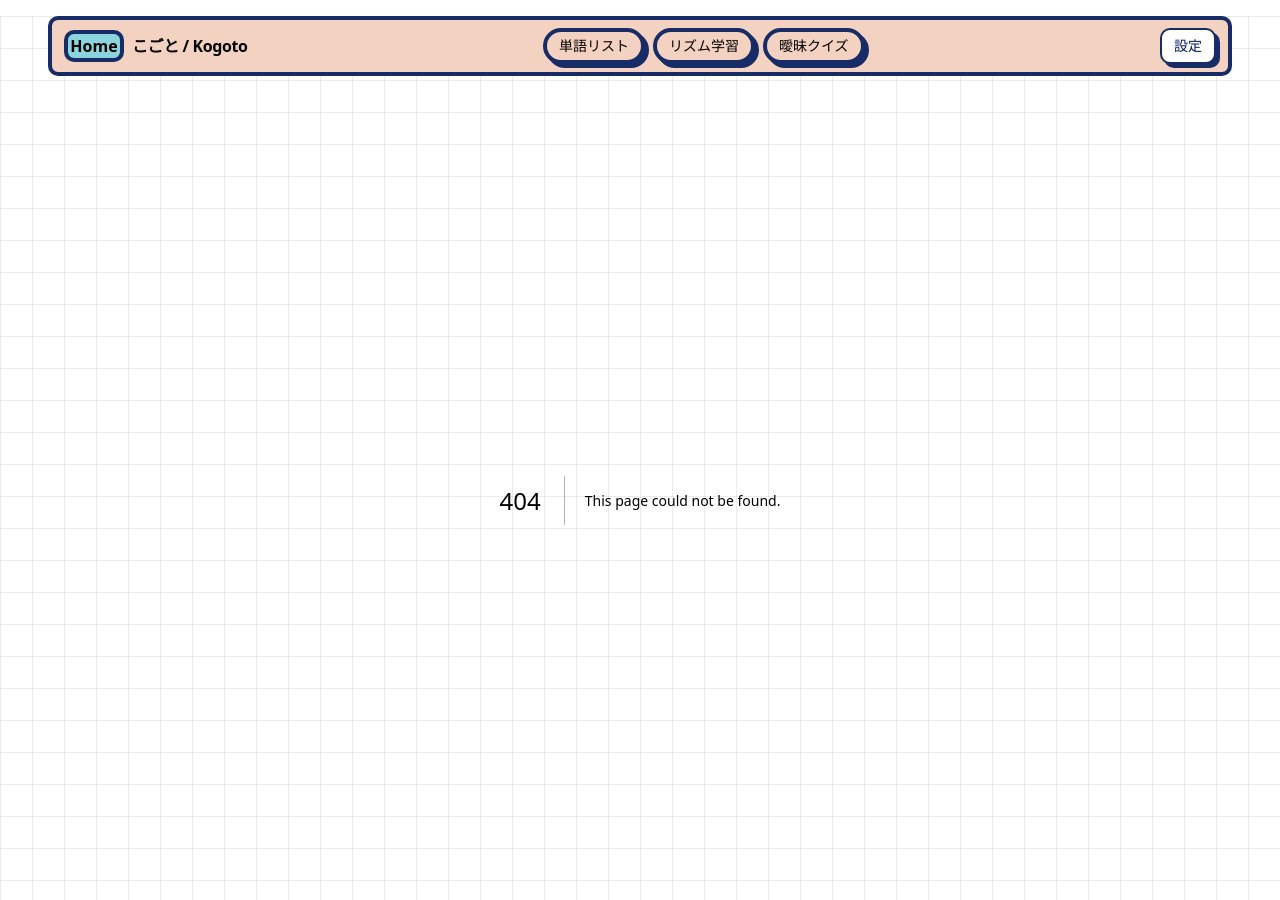
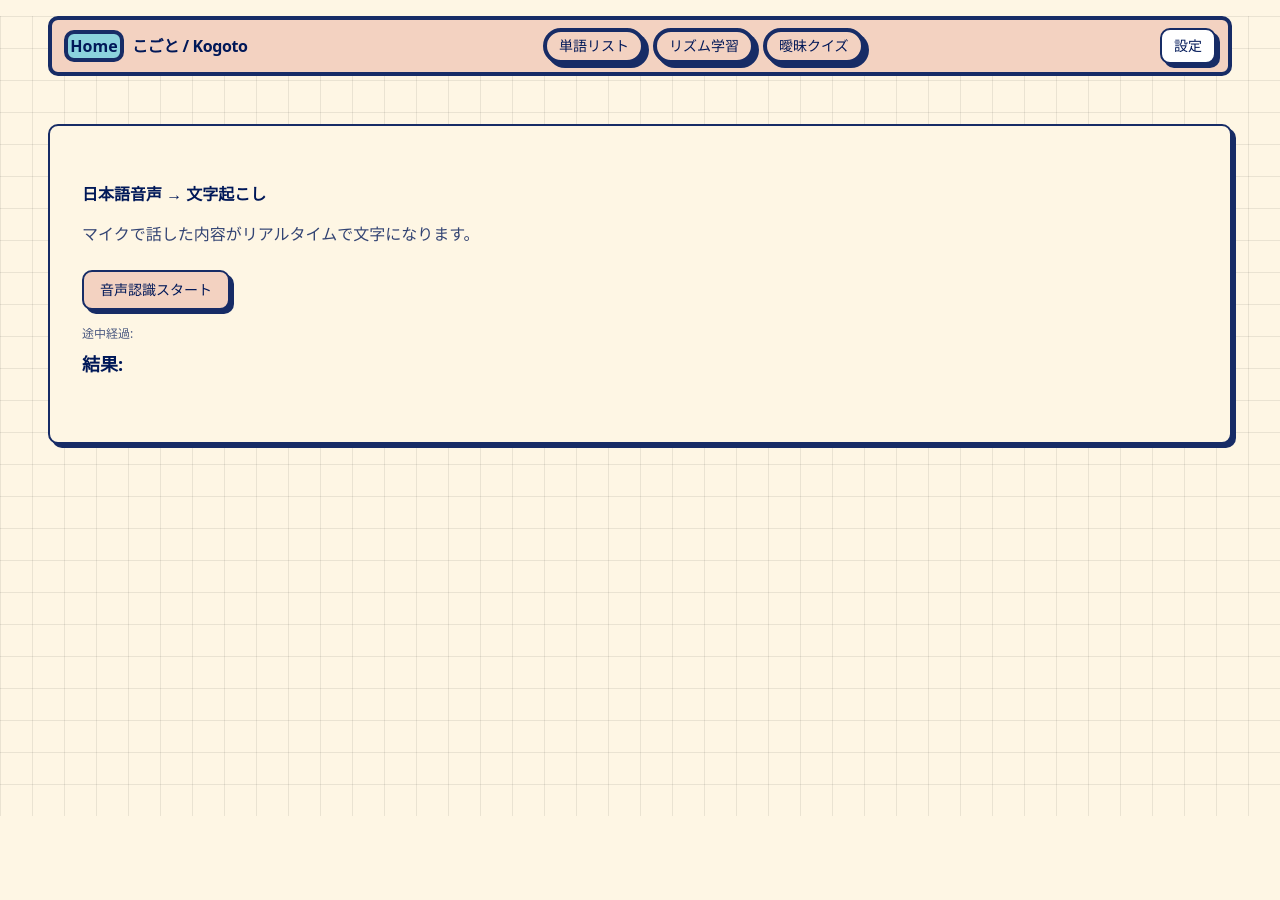
Before and after one commit to vonaskr/kogoto, a Next.js app: page /voice-transcribe in a window 1280 px wide. Before the commit this address had no page. After the commit the page ends 816 px from the top, so only its background shows below. Built offline with nearby package versions, Linux system fonts and the light colour scheme; a web font is replaced by a local one.

Commit message:
add: 文字お越し用ページ追加

```diff
--- a/src/app/rhythm/play/page.tsx
+++ b/src/app/rhythm/play/page.tsx
@@ -59,9 +59,8 @@ function RhythmPlayInner()  {
   const [matchInfo, setMatchInfo] = useState<{
   spokenRaw: string;
   spokenNorm: string;
-    rule: 'number'|'keyword'|'none';
+  rule: 'number'|'reading'|'none';
   matchedIndex: number|null;  // 0-based
-    tokensByChoice: string[][];
   note?: string;
 }|null>(null);
   const [debugRhythm, setDebugRhythm] = useState(false);
@@ -103,6 +102,12 @@ function RhythmPlayInner()  {
   }, []);
 
   const q = qs[idx];
+  const choicesForMatch = q
+    ? q.choices.map((label, i) => ({
+        label,
+        reading: (q as any).choiceReadings?.[i],
+      }))
+    : [];
   const progress = qs.length ? (idx / qs.length) * 100 : 0;
 
   // 判定処理（即時 or 自動）
@@ -168,22 +173,25 @@ function RhythmPlayInner()  {
   if (!q || phase !== "choices" || judgedThisCycleRef.current) return;
   if (spoken.confidence < 0.3) return;
 
-  const res = tryMatch(heardFinal || heardInterim || "", q.choices);
+  const heardText = heardFinal || heardInterim || "";
+  const res = tryMatch(heardText, choicesForMatch);
+
   setMatchInfo({
-    spokenRaw: heardFinal || heardInterim || '',
+    spokenRaw: heardText,
     spokenNorm: spoken.normalized,
     rule: res.rule,
     matchedIndex: res.matchedIndex,
-    tokensByChoice: res.tokensByChoice,
     note: res.note,
   });
+
   if (res.matchedIndex == null) return;
 
   setSelected(res.matchedIndex);
   sfx.click();
-  const ok = (res.matchedIndex === q.answer); // タイミングは見ない（8拍内の仕様）
+  const ok = (res.matchedIndex === q.answer);
   judgeNow(ok);
 };
+
 
 
   // 数字ワード対応
@@ -218,16 +226,18 @@ function RhythmPlayInner()  {
   // 読み or 数字でマッチ（正規化しない）
   // mean_reading 列からマッチ判定
   const tryMatch = (spoken: string, choices: { label: string; reading?: string }[]) => {
+  // 1) 数字（1/2/3/4, 1番〜4番, いち/に/さん/よん…）
   const num = numWordToIndex(spoken);
-    if (num != null && num < choices.length) {
+  if (num != null && num >= 0 && num < choices.length) {
     return { rule: "number" as const, matchedIndex: num, note: "番号一致" };
   }
-    const ix = choices.findIndex(
-      (c) => c.reading && c.reading.trim() === spoken.trim()
-    );
+  // 2) mean_reading 完全一致（前後空白は除去）
+  const spokenTrim = spoken.trim();
+  const ix = choices.findIndex(c => (c.reading?.trim() || "") === spokenTrim);
   if (ix >= 0) {
     return { rule: "reading" as const, matchedIndex: ix, note: "読み一致" };
   }
+  // 3) 不一致
   return { rule: "none" as const, matchedIndex: null, note: "不一致" };
 };
 
--- /dev/null
+++ b/src/app/voice-transcribe/page.tsx
@@ -0,0 +1,60 @@
+"use client";
+
+import { useState } from "react";
+import { Container } from "@/components/layout/container";
+import { Card, CardContent } from "@/components/ui/card";
+import { Button } from "@/components/ui/button";
+import { startVoice, stopVoice, voiceSupported } from "@/lib/voice";
+
+export default function VoiceTranscribePage() {
+  const [listening, setListening] = useState(false);
+  const [result, setResult] = useState<string>("");
+  const [interim, setInterim] = useState<string>("");
+  const [error, setError] = useState<string>("");
+
+  const handleStart = () => {
+    if (!voiceSupported()) {
+      setError("このブラウザは音声認識に対応していません。");
+      return;
+    }
+    setError("");
+    setResult("");
+    setInterim("");
+    const ok = startVoice({
+      lang: "ja-JP",
+      onResult: (r) => {
+        setResult(r.text);
+        setInterim("");
+      },
+      onInterim: (txt) => setInterim(txt),
+      onError: (msg) => setError(msg),
+    });
+    if (ok) setListening(true);
+  };
+
+  const handleStop = () => {
+    stopVoice();
+    setListening(false);
+  };
+
+  return (
+    <Container>
+      <Card>
+        <CardContent className="p-6 md:p-8">
+          <h1 className="h1-fluid mb-4">日本語音声 → 文字起こし</h1>
+          <p className="mb-6 opacity-80">マイクで話した内容がリアルタイムで文字になります。</p>
+          <div className="flex gap-2 mb-4">
+            {!listening ? (
+              <Button onClick={handleStart}>音声認識スタート</Button>
+            ) : (
+              <Button variant="accent" onClick={handleStop}>ストップ</Button>
+            )}
+          </div>
+          {error && <div className="text-red-600 font-semibold mb-2">{error}</div>}
+          <div className="mb-2 text-xs opacity-70">途中経過: {interim}</div>
+          <div className="mb-2 text-lg font-bold">結果: {result}</div>
+        </CardContent>
+      </Card>
+    </Container>
+  );
+}
```
Lines whose indentation alone changed are shown as unchanged.
